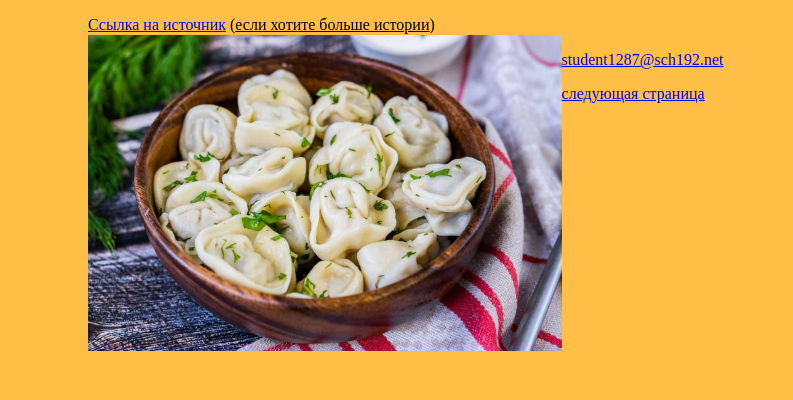
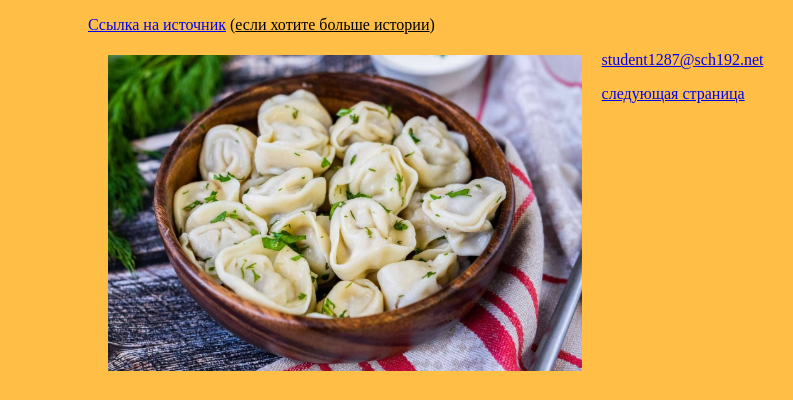
Before and after one commit to student1287-netizen/stdet1287.github.io, a plain HTML site: page index.html in a window 1280 px wide. Shown: the part 397-797 px from the top of the page, 0-793 px from the left. Drawn offline with Linux system fonts and the light colour scheme; grey boxes are pictures that could not be loaded.

Commit message:
Update index.html

```diff
--- a/index.html
+++ b/index.html
@@ -19,7 +19,7 @@
    <b>Пельме́ни</b><txt> (ед. ч. пельме́нь, от коми пель нянь «хлебное ухо») — блюдо русской кухни из пресного теста с начинкой из рубленого мяса или фарша, употребляемое в варёном виде. Было заимствовано русскими жителями Прикамья, Урала и Сибири у финно-угорских народов, получив широкое распространение в русской и советской кухнях.</p></txt>
   <a href="https://ru.wikipedia.org/wiki/Пельмени">Ссылка на источник</a> (<u>если хотите больше истории</u>)
 
-<img src="watermark.jpg" width="40%" height="40%" alt="фото пельменя" align='left'>
+<img src="watermark.jpg" width="40%" height="40%" alt="фото пельменя" align='left' vspace="20" hspace="20">
 
 <p>
   <a href="mailto:student1287@sch192.net">student1287@sch192.net</a>
```
